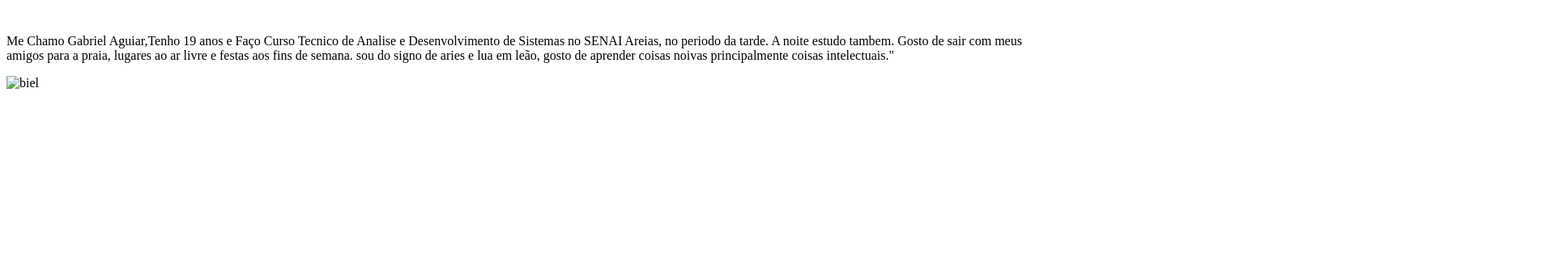
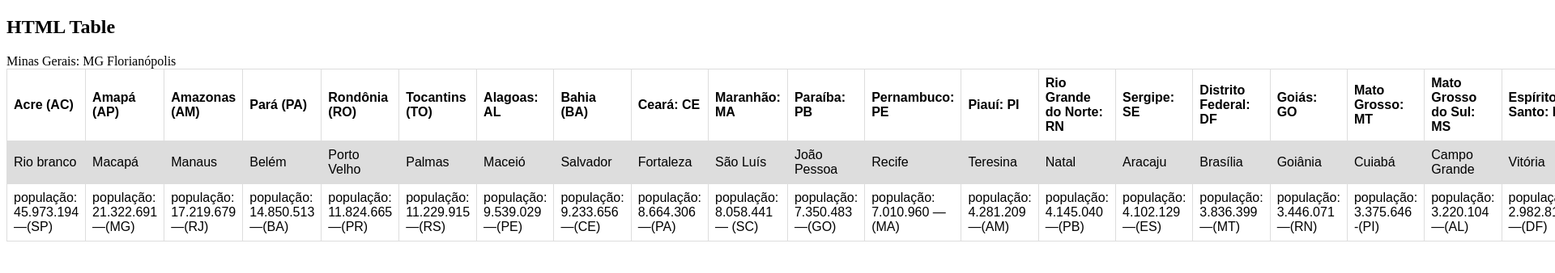
Before and after one commit to gabrielaaguiar-creator/gaab, a plain HTML site: page index.html in a window 1280 px wide. Shown: the top 338 px of the page at 81% size, 1920 px wide, since content can reach past the window. Drawn offline with Linux system fonts and the light colour scheme.

Commit message:
Tabela de Estados

```diff
--- a/index.html
+++ b/index.html
@@ -1,24 +1,114 @@
 <!DOCTYPE html>
-<html lang="en">
+<html>
 <head>
-    <meta charset="UTF-8">
-    <meta name="viewport" content="width=device-width, initial-scale=1.0">
-    <title>Document</title>
+<style>
+table {
+  font-family: arial, sans-serif;
+  border-collapse: collapse;
+  width: 100%;
+}
+
+td, th {
+  border: 1px solid #dddddd;
+  text-align: left;
+  padding: 8px;
+}
+
+tr:nth-child(even) {
+  background-color: #dddddd;
+}
+</style>
 </head>
 <body>
-<a href="https://www.globo.com/" target="_blank"> </a>
-<br>
-<p> Me Chamo Gabriel Aguiar,Tenho 19 anos e Faço Curso Tecnico de Analise e Desenvolvimento de Sistemas no SENAI Areias,
-no periodo da tarde. A noite estudo tambem. Gosto de sair com meus amigos para a praia, lugares ao ar livre e festas aos fins
-de semana. sou do signo de aries e lua em leão, gosto de aprender coisas noivas principalmente coisas intelectuais."
 
-</p>
-<img src="323224175442767_5256679786068478516_n.jpg" alt="biel" height="1000" width="1000">
-<title="
-=======
+<h2>HTML Table</h2>
 
-
-
+<table>
+  <tr>
+<th>Acre (AC)</th>
+<th>Amapá (AP)</th>
+<th>Amazonas (AM)</th>
+<th>Pará (PA)</th>
+<th>Rondônia (RO)</th>
+<th>Tocantins (TO)</th>
+<th>Alagoas: AL</th>
+<th>Bahia (BA)</th>
+<th>Ceará: CE</th>
+<th>Maranhão: MA</th>
+<th>Paraíba: PB</th>
+<th>Pernambuco: PE</th>
+<th>Piauí: PI</th>
+<th>Rio Grande do Norte: RN</th>
+<th>Sergipe: SE</th>
+<th>Distrito Federal: DF</th>
+<th>Goiás: GO </th>
+<th>Mato Grosso: MT</th>
+<th>Mato Grosso do Sul: MS</th>
+<th>Espírito Santo: ES</th>
+Minas Gerais: MG</th>
+<th>Rio de Janeiro: RJ</th>
+<th>São Paulo: SP</th>
+<th>Paraná: PR</th>
+<th>Rio Grande do Sul: RS</th>
+<th>Santa Catarina: SC</th>
+</tr>
+<tr>
+<td>Rio branco</td>
+<td>Macapá</td>
+<td>Manaus</td>
+<td>Belém</td>
+<td>Porto Velho</td>
+<td>Palmas</td>
+<td>Maceió</td>
+<td>Salvador</td>
+<td>Fortaleza</td>
+<td>São Luís</td>
+<td>João Pessoa</td>
+<td>Recife</td>
+<td>Teresina</td>
+<td>Natal</td>
+<td>Aracaju</td>
+<td>Brasília</td>
+<td>Goiânia</td>
+<td>Cuiabá</td>
+<td>Campo Grande</td>
+<td>Vitória</td>
+<td>Belo Horizonte</td>
+<td>Rio de Janeiro</td>
+<td>São Paulo</td>
+<td>Curitib</td>
+<td>Porto Alegre</td>
+Florianópolis</td>
+</tr>
+<tr>
+<td>população: 45.973.194 —(SP)</td>
+<td>população: 21.322.691 —(MG)</td>
+<td>população: 17.219.679 —(RJ)</td>
+<td>população: 14.850.513 —(BA)</td>
+<td>população: 11.824.665 —(PR)</td>
+<td>população: 11.229.915 —(RS)</td>
+<td>população: 9.539.029 —(PE)</td>
+<td>população: 9.233.656 —(CE)</td>
+<td>população: 8.664.306 —(PA)</td>
+<td>população: 8.058.441 — (SC)</td>
+<td>população: 7.350.483 —(GO)</td>
+<td>população: 7.010.960 —(MA)</td>
+<td>população: 4.281.209 —(AM)</td>
+<td>população: 4.145.040 —(PB)</td>
+<td>população: 4.102.129 —(ES)</td>
+<td>população: 3.836.399 —(MT)</td>
+<td>população: 3.446.071 —(RN)</td>
+<td>população: 3.375.646 -(PI)</td>
+<td>população: 3.220.104 —(AL)</td>
+<td>população: 2.982.818 —(DF)</td>
+<td>população: 2.901.895 — (MS)</td>
+<td>>população: 2.291.077 —(SE)</td>
+<td>população: 1.577.342 —(TO)</td>
+<td>população: 880.631 —(AC)</td>
+<td>população: 802.837 —(AP)</td>
+<td>população: 716.793 —(RR)</td>
+</tr>
+</table>
 
 </body>
 </html>
```
